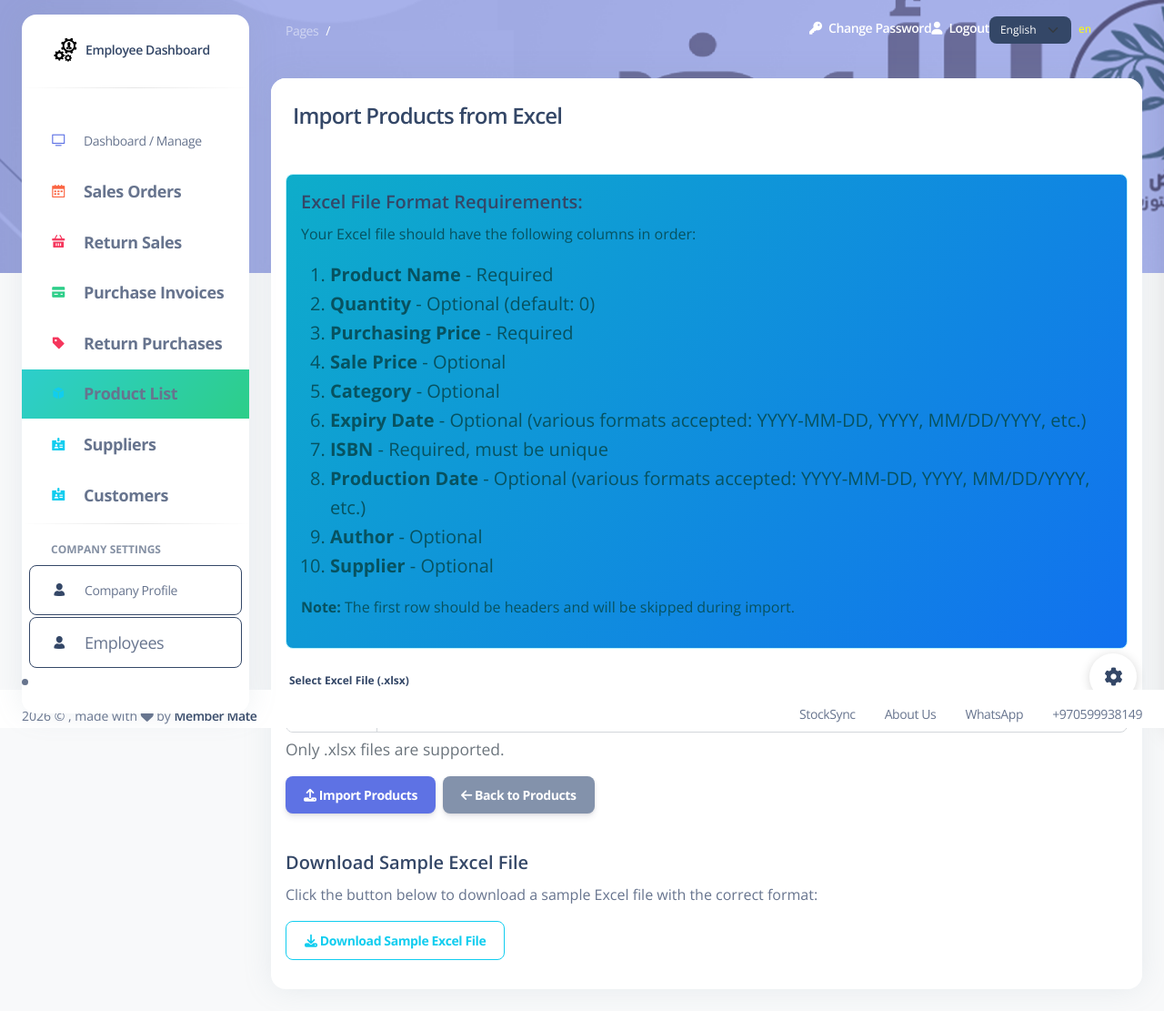
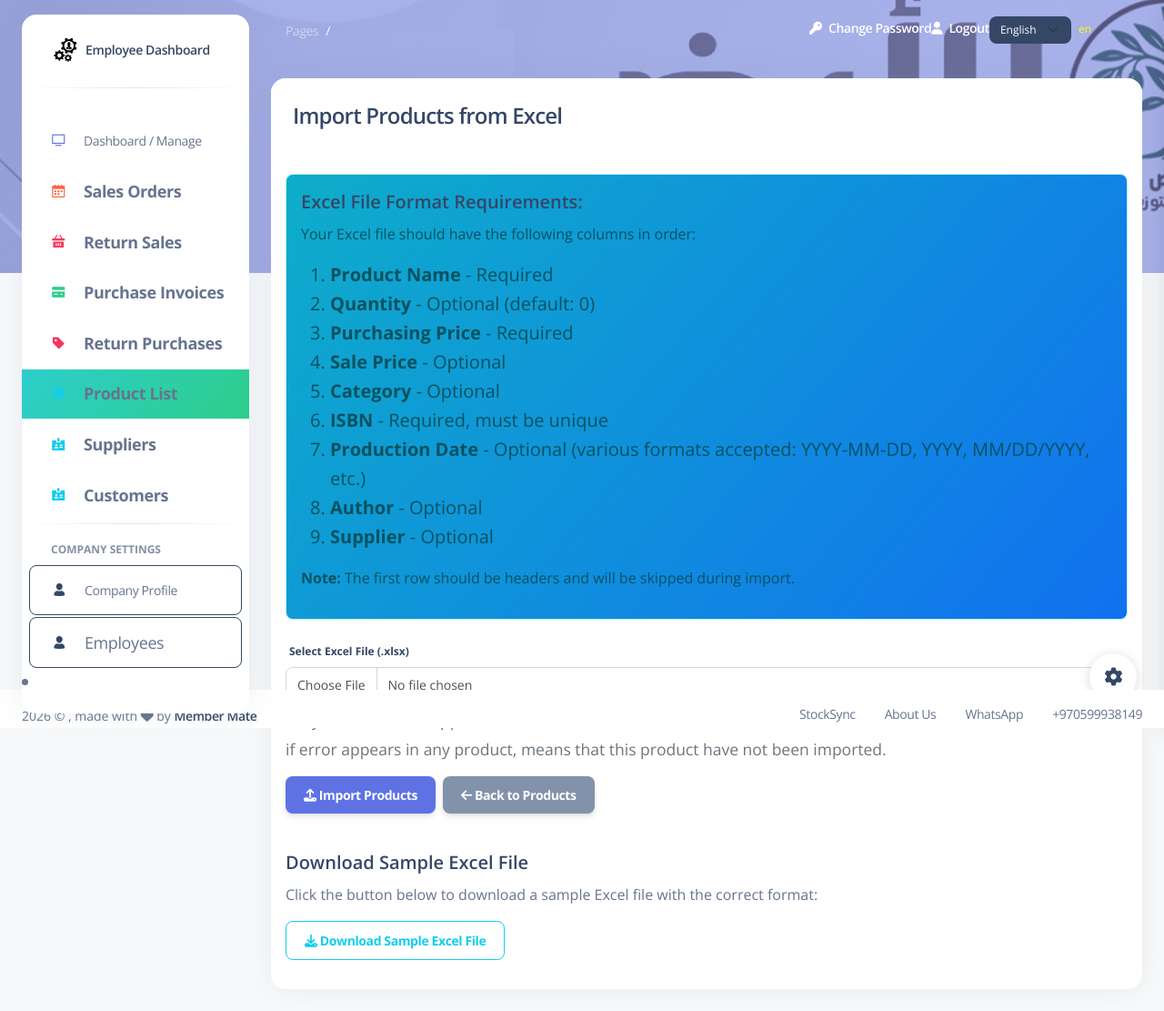
Before and after one commit to MohnadSaadeh/al-ard-library, a Django app: page /products/import/ in a window 1280 px wide. Shown: the whole page at 91% size. Run offline with Django 3.2, Linux system fonts and the light colour scheme; some libraries are stand-ins or nearby versions.

Commit message:
Removing Expiry Date

```diff
--- a/my_app/templates/products/import_excel.html
+++ b/my_app/templates/products/import_excel.html
@@ -20,7 +20,7 @@
                         <li><strong>{% trans "Purchasing Price" %}</strong> - {% trans "Required" %}</li>
                         <li><strong>{% trans "Sale Price" %}</strong> - {% trans "Optional" %}</li>
                         <li><strong>{% trans "Category" %}</strong> - {% trans "Optional" %}</li>
-                        <li><strong>{% trans "Expiry Date" %}</strong> - {% trans "Optional (various formats accepted: YYYY-MM-DD, YYYY, MM/DD/YYYY, etc.)" %}</li>
+                        {% comment %} <li><strong>{% trans "Expiry Date" %}</strong> - {% trans "Optional (various formats accepted: YYYY-MM-DD, YYYY, MM/DD/YYYY, etc.)" %}</li> {% endcomment %}
                         <li><strong>{% trans "ISBN" %}</strong> - {% trans "Required, must be unique" %}</li>
                         <li><strong>{% trans "Production Date" %}</strong> - {% trans "Optional (various formats accepted: YYYY-MM-DD, YYYY, MM/DD/YYYY, etc.)" %}</li>
                         <li><strong>{% trans "Author" %}</strong> - {% trans "Optional" %}</li>
@@ -35,6 +35,7 @@
                         <label for="excel_file" class="form-label">{% trans "Select Excel File (.xlsx)" %}</label>
                         <input type="file" class="form-control" id="excel_file" name="excel_file" accept=".xlsx" required>
                         <div class="form-text">{% trans "Only .xlsx files are supported." %}</div>
+                        <div class="form-text">{% trans "if error appears in any product, means that this product have not been imported." %}</div>
                     </div>
 
                     <div class="d-flex gap-2">
--- a/my_app/views.py
+++ b/my_app/views.py
@@ -1990,11 +1990,11 @@ def import_products_excel(request):
                     purchasing_price = row[2] if len(row) > 2 and row[2] is not None else None
                     sale_price = row[3] if len(row) > 3 and row[3] is not None else None
                     category = row[4] if len(row) > 4 and row[4] else None
-                    expiry_date_raw = row[5] if len(row) > 5 and row[5] else None
-                    isbn = row[6] if len(row) > 6 and row[6] else None
-                    production_date_raw = row[7] if len(row) > 7 and row[7] else None
-                    author = row[8] if len(row) > 8 and row[8] else None
-                    supplier = row[9] if len(row) > 9 and row[9] else None
+                    # expiry_date_raw = row[5] if len(row) > 5 and row[5] else None
+                    isbn = row[5] if len(row) > 5 and row[5] else None
+                    production_date_raw = row[6] if len(row) > 6 and row[6] else None
+                    author = row[7] if len(row) > 7 and row[7] else None
+                    supplier = row[8] if len(row) > 8 and row[8] else None
 
                     # Validate required fields
                     if not product_name :
@@ -2002,13 +2002,15 @@ def import_products_excel(request):
                         continue
 
                     # Parse dates
-                    expiry_date = parse_date(expiry_date_raw)
+
+                    # expiry_date = parse_date(expiry_date_raw)
                     production_date = parse_date(production_date_raw)
 
                     # If date parsing failed but value was provided, add error
-                    if expiry_date_raw and expiry_date is None:
-                        errors.append(_("Row %(row_num)d: Invalid expiry_date format (use YYYY-MM-DD, YYYY, or other common formats)") % {'row_num': row_num})
-                        continue
+
+                    # if expiry_date_raw and expiry_date is None:
+                    #     errors.append(_("Row %(row_num)d: Invalid expiry_date format (use YYYY-MM-DD, YYYY, or other common formats)") % {'row_num': row_num})
+                    #     continue
                     if production_date_raw and production_date is None:
                         errors.append(_("Row %(row_num)d: Invalid production_date format (use YYYY-MM-DD, YYYY, or other common formats)") % {'row_num': row_num})
                         continue
@@ -2045,7 +2047,7 @@ def import_products_excel(request):
                         purchasing_price=purchasing_price,
                         sale_price=sale_price,
                         category=category,
-                        expiry_date=expiry_date,
+                        # expiry_date=expiry_date,
                         isbn=isbn,
                         production_date=production_date,
                         author=author,
@@ -2095,7 +2097,8 @@ def download_sample_excel(request):
     ws.title = 'Products'
 
     # Add headers
-    headers = [_('Product Name'), _('Quantity'), _('Purchasing Price'), _('Sale Price'), _('Category'), _('Expiry Date'), _('ISBN'), _('Production Date'), _('Author'), _('Supplier')]
+    #  _('Expiry Date'), was removed from headers and sample data
+    headers = [_('Product Name'), _('Quantity'), _('Purchasing Price'), _('Sale Price'), _('Category'), _('ISBN'), _('Production Date'), _('Author'), _('Supplier')]
     for col_num, header in enumerate(headers, 1):
         cell = ws.cell(row=1, column=col_num, value=header)
         cell.font = Font(bold=True)
@@ -2105,9 +2108,9 @@ def download_sample_excel(request):
     for col in range(1, len(headers) + 1):
         ws.column_dimensions[chr(64 + col)].width = 15
     sample_data = [
-        ['Sample Book 1', 10, 15.50, 25.00, 'Fiction', '2025-12-31', '9781234567890', '2024-01-15', 'John Doe', 'ABC Publishers'],
-        ['Sample Book 2', 5, 12.75, 20.00, 'Non-Fiction', '', '9780987654321', '2024', 'Jane Smith', 'XYZ Books'],
-        ['Sample Magazine', 20, 5.00, 8.50, 'Magazine', '2024-12-31', '9781122334455', '2024-03-01', '', 'News Corp']
+        ['Sample Book 1', 10, 15.50, 25.00, 'Fiction', '9781234567890', '2024-01-15', 'John Doe', 'ABC Publishers'],
+        ['Sample Book 2', 5, 12.75, 20.00, 'Non-Fiction', '9780987654321', '2024', 'Jane Smith', 'XYZ Books'],
+        ['Sample Magazine', 20, 5.00, 8.50, 'Magazine', '9781122334455', '2024-03-01', '', 'News Corp']
     ]
 
     for row_num, row_data in enumerate(sample_data, 2):
```
Also changed, not shown: db.sqlite3, locale/ar/LC_MESSAGES/django.po, 1 other file.
